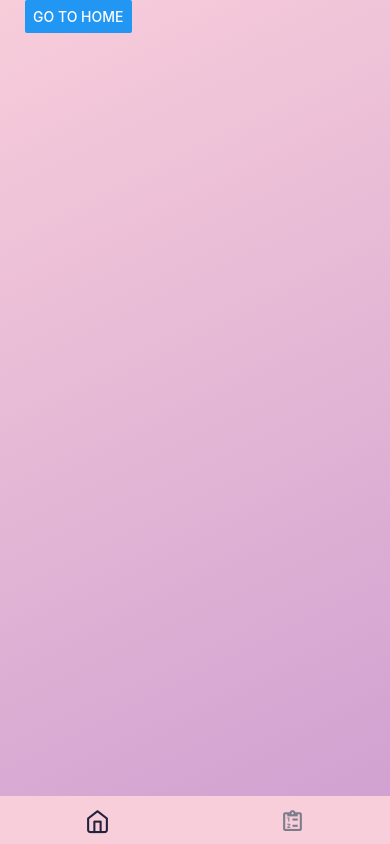
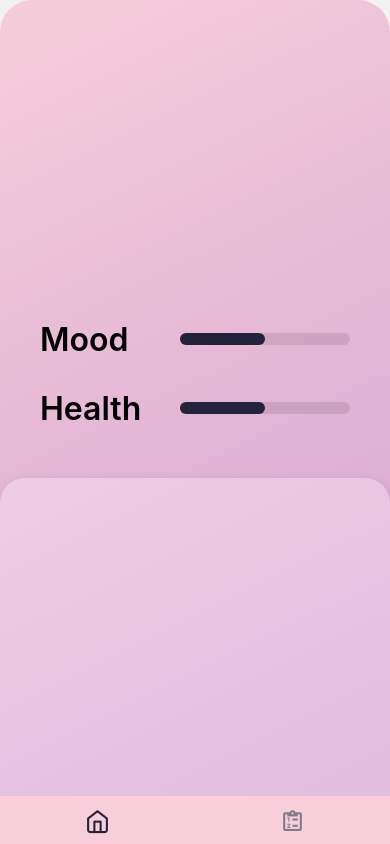
Before and after one commit to Adpro813/my-app, a React Native app: screen /Tasks in a window 390 px wide. Both pictures are taken after a click on the button "GO TO HOME". Built offline with nearby package versions, Linux system fonts and the light colour scheme.

Commit message:
Finish task frontend though not fully functional

```diff
--- /dev/null
+++ b/components/AddTaskButton.js
@@ -0,0 +1,37 @@
+import React from 'react';
+import { View, TouchableOpacity, Text, StyleSheet } from 'react-native';
+import { Feather } from '@expo/vector-icons';
+
+export default function AddTaskButton() {
+  return (
+    <View style={styles.addButtonContainer}>
+      <TouchableOpacity style={styles.addButton}>
+        <Feather name="plus" size={24} color="#000000" />
+        <Text style={styles.addButtonText}>Add new task</Text>
+      </TouchableOpacity>
+    </View>
+  );
+}
+
+const styles = StyleSheet.create({
+  addButtonContainer: {
+    alignItems: 'center',
+    marginVertical: 20,
+  },
+  addButton: {
+    flexDirection: 'row',
+    alignItems: 'center',
+    padding: 10,
+    width: 350,
+    justifyContent: 'center',
+    borderRadius: 150,
+    borderWidth: 2,
+    borderStyle: 'dotted',
+    borderColor: '#FFFFFF'
+  },
+  addButtonText: {
+    color: '#000000',
+    marginLeft: 8,
+    fontSize: 16,
+  },
+});
--- /dev/null
+++ b/components/AppScreenTime.js
@@ -0,0 +1,31 @@
+import React from 'react';
+import { View, Text, StyleSheet, TouchableOpacity } from 'react-native';
+import { Feather } from '@expo/vector-icons';
+
+export default function AppScreenTime({ navigation }) {
+  return (
+    <View style={styles.statusSection}>
+
+    </View>
+  );
+}
+
+const styles = StyleSheet.create({
+  statusSection: {
+    backgroundColor: 'rgba(255, 255, 255, 0.3)',
+    width: '100%',
+    height: '40%',
+    padding: 20,
+    borderTopLeftRadius: 25,
+    borderTopRightRadius: 25,
+    shadowColor: '#000',
+    shadowOffset: {
+      width: 0,
+      height: 2,
+    },
+    shadowOpacity: 0.1,
+    shadowRadius: 8,
+    elevation: 3,
+    alignItems: 'center',
+  },
+});
--- /dev/null
+++ b/components/ProgressBox.js
@@ -0,0 +1,52 @@
+import React from 'react';
+import { View, Text, StyleSheet } from 'react-native';
+
+export default function ProgressBox() {
+  return (
+
+    <View style={styles.progressContainer}>
+      <View style={styles.headerRow}>
+        <Text style={styles.progressHeaderText}>Progress Today</Text>
+        <Text style={styles.progressHeaderText}>50%</Text>
+      </View>
+
+      {/* Progress bar, above chunk is the progress today and percentage */}
+      <View style={styles.progressBarContainer}>
+        <View style={[styles.progressBar, { width: '50%' }]} />
+      </View>
+    </View>
+  );
+}
+
+const styles = StyleSheet.create({
+  progressContainer: {
+    backgroundColor: 'rgba(255, 255, 255, 0.3)',
+    borderRadius: 25,
+    padding: 20,
+    marginBottom: 35,
+    marginHorizontal: 20,
+    width: '90%',
+  },
+  headerRow: {
+    flexDirection: 'row',
+    justifyContent: 'space-between',
+    alignItems: 'center',
+    marginBottom: 15,
+  },
+  progressHeaderText: {
+    fontSize: 20,
+    fontWeight: 'bold',
+    color: '#22223B',
+  },
+  progressBarContainer: {
+    width: '100%',
+    height: 12,
+    backgroundColor: 'rgba(255, 255, 255, 0.3)',
+    borderRadius: 6,
+  },
+  progressBar: {
+    height: '100%',
+    backgroundColor: '#22223B',
+    borderRadius: 6,
+  },
+});
--- /dev/null
+++ b/components/StatusBar.js
@@ -0,0 +1,39 @@
+import React from 'react';
+import { View, Text, StyleSheet } from 'react-native';
+
+export default function StatusBar({ label, progress }) {
+  return (
+    <View style={styles.statusRow}>
+      <Text style={styles.statusText}>{label}</Text>
+      <View style={styles.progressBarContainer}>
+        <View style={[styles.progressBar, { width: `${progress}%` }]} />
+      </View>
+    </View>
+  );
+}
+
+const styles = StyleSheet.create({
+  statusRow: {
+    flexDirection: 'row',
+    alignItems: 'center',
+    marginBottom: 30,
+  },
+  statusText: {
+    fontSize: 32,
+    fontWeight: "600",
+    color: "#000000",
+    width: 120,
+  },
+  progressBarContainer: {
+    flex: 1,
+    height: 12,
+    backgroundColor: 'rgba(0, 0, 0, 0.1)',
+    borderRadius: 6,
+    marginLeft: 20,
+  },
+  progressBar: {
+    height: '100%',
+    backgroundColor: '#22223B',
+    borderRadius: 6,
+  },
+});
--- /dev/null
+++ b/components/TaskItem.js
@@ -0,0 +1,118 @@
+import React from 'react';
+import { View, Text, TouchableOpacity, StyleSheet } from 'react-native';
+import { Feather } from '@expo/vector-icons';
+
+export default function TaskItem({ title, time, isCompleted, hasVideo, onDelete }) {
+  return (
+    <View style={styles.taskContainer}>
+      <View style={styles.rowCenter}>
+
+        {/* Checkbox */}
+        <View style={styles.checkbox} />
+
+        {/* Task info */}
+        <View style={styles.taskInfo}>
+          <Text style={styles.taskTitle}>{title}</Text>
+          <View style={styles.rowCenter}>
+            <Feather name="clock" size={14} />
+            <Text style={styles.taskTime}>{time}</Text>
+          </View>
+        </View>
+
+        {/* Delete button */}
+        <TouchableOpacity onPress={onDelete}> {/* onPress is a prop that is passed down from the TaskScreen component */}
+          <Feather name="trash-2" size={16} color="#FF3B30" />
+        </TouchableOpacity>
+      </View>
+
+      {/* Line */}
+      <View style={styles.line}></View>
+
+      {/* Video button box */}
+      <View style={styles.videoContainer}>
+        {hasVideo && (
+          <TouchableOpacity>
+            <View style={styles.rowCenter}>
+              <Feather name="upload" size={14} color="#FFFFFF" />
+              <Text style={styles.videoText}>
+                {isCompleted ? 'Video uploaded ✓' : 'Upload Video'}
+              </Text>
+            </View>
+          </TouchableOpacity>
+        )}
+      </View>
+    </View>
+  );
+}
+
+const styles = StyleSheet.create({
+  taskContainer: {
+    backgroundColor: 'rgba(255, 255, 255, 0.3)',
+    borderRadius: 15,
+    paddingTop: 20,
+    paddingBottom: 15,
+    paddingHorizontal: 15,
+    marginBottom: 15,
+    marginHorizontal: 20,
+  },
+  rowCenter: {
+    flexDirection: 'row',
+    alignItems: 'center',
+  },
+  checkbox: {
+    width: 24,
+    height: 24,
+    borderRadius: 12,
+    borderWidth: 2,
+    borderColor: '#22223B',
+    marginRight: 15,
+  },
+  taskInfo: {
+    flex: 1,
+  },
+  taskTitle: {
+    fontSize: 16,
+    fontWeight: '600',
+    color: '#22223B',
+    marginBottom: 4,
+  },
+  taskTime: {
+    marginLeft: 5,
+    fontSize: 14,
+    color: '#666666',
+  },
+  line: {
+    height: 0.5,
+    backgroundColor: 'rgba(34, 34, 59, 0.2)',
+    marginTop: 10,
+    marginBottom: 5,
+    marginHorizontal: 5,
+  },
+  videoContainer: {
+    backgroundColor: '#000000',
+    borderRadius: 8,
+    padding: 8,
+    alignSelf: 'flex-start',
+    marginLeft: 39,
+    marginTop: 10,
+  },
+  videoText: {
+    color: '#FFFFFF',
+    fontSize: 14,
+    fontWeight: 'bold',
+    paddingLeft: 5,
+  },
+  videoButton: {
+    marginTop: 0,
+    paddingLeft: 0,
+  },
+  videoTextContainer: {
+    flexDirection: 'row',
+    alignItems: 'center',
+    gap: 6,
+  },
+  timeRow: {
+    flexDirection: 'row',
+    alignItems: 'center',
+  },
+});
--- a/package.json
+++ b/package.json
@@ -20,7 +20,8 @@
     "react": "19.0.0",
     "react-native": "0.79.3",
     "react-native-safe-area-context": "5.4.0",
-    "react-native-screens": "^4.11.1"
+    "react-native-screens": "^4.11.1",
+    "react-native-vector-icons": "^10.2.0"
   },
   "devDependencies": {
     "@babel/core": "^7.20.0"
--- a/screens/HomeScreen.js
+++ b/screens/HomeScreen.js
@@ -1,26 +1,25 @@
 import React from "react";
-import { View, Text, StyleSheet, Button} from "react-native";
+import { View, StyleSheet } from "react-native";
 import { LinearGradient } from "expo-linear-gradient";
-import { useSafeAreaInsets } from "react-native-safe-area-context";
+import AppScreenTime from "../components/AppScreenTime";
+import StatusBar from "../components/StatusBar";
 
-export default function HomeScreen({navigation}) {
-  const insets = useSafeAreaInsets();
-
+export default function HomeScreen({ navigation }) {
   return (
     <LinearGradient
       colors={["#f8cdda", "#d1a1d1"]}
-      style={[styles.container, { paddingTop: insets.top }]}
+      style={styles.container}
       start={{ x: 0.1, y: 0.1 }}
       end={{ x: 1, y: 1 }}
     >
-      <View style={styles.headerContainer}>
-        <Button
-          title="Go to home"
-          onPress={() => {
-            navigation.navigate("Signup");
-          }}
-        />
+      {/* 1. Status bar for mood and health */}
+      <View style={styles.textContainer}>
+        <StatusBar label="Mood" progress={50} />
+        <StatusBar label="Health" progress={50} />
       </View>
+
+      {/* 2. App screen time section area */}
+      <AppScreenTime navigation={navigation} />
     </LinearGradient>
   );
 }
@@ -28,16 +27,14 @@ export default function HomeScreen({navigation}) {
 const styles = StyleSheet.create({
   container: {
     flex: 1,
+    alignItems: "center",
+    justifyContent: "flex-end",
+    borderTopLeftRadius: 32,
+    borderTopRightRadius: 32,
   },
-  headerContainer: {
+  textContainer: {
     width: "100%",
-    paddingHorizontal: 25,
-    alignItems: "flex-start",
-  },
-  headerTitle: {
-    fontSize: 32,
-    fontWeight: "bold",
-    color: "#22223B",
-    marginBottom: 10,
+    paddingHorizontal: 40,
+    paddingBottom: 20,
   },
 });
--- a/screens/TaskScreen.js
+++ b/screens/TaskScreen.js
@@ -1,8 +1,31 @@
-import React from 'react';
-import { View, Text, TouchableOpacity, ScrollView, StyleSheet } from 'react-native';
+import React, { useState } from 'react';
+import { View, Text, ScrollView, StyleSheet } from 'react-native';
 import { LinearGradient } from 'expo-linear-gradient';
+import ProgressBox from '../components/ProgressBox';
+import TaskItem from '../components/TaskItem';
+import AddTaskButton from '../components/AddTaskButton';
 
 export default function TaskScreen() {
+  // Added tasks state management
+  // This array holds all our tasks and can be updated using setTasks
+  // Each task has an id, title, time, and other properties
+  const [tasks, setTasks] = useState([
+    {
+      id: '1',
+      title: "Math homework",
+      time: "3:15 - 5:15",
+      hasVideo: true,
+      isCompleted: false,
+    }
+  ]);
+
+  // Added delete functionality
+  // This function filters out the task with the matching taskId
+  // currentTasks => ... syntax ensures we're using the latest state
+  const handleDeleteTask = (taskId) => {
+    setTasks(currentTasks => currentTasks.filter(task => task.id !== taskId));
+  };
+
   return (
     <LinearGradient
       colors={['#f8cdda', '#d1a1d1']}
@@ -10,54 +33,31 @@ export default function TaskScreen() {
       start={{ x: 0.1, y: 0.1 }}
       end={{ x: 1, y: 1 }}
     >
-      {/* Header Section */}
+      {/* Header date and time */}
       <View style={styles.headerContainer}>
         <Text style={styles.headerTitle}>Today's Tasks</Text>
         <Text style={styles.headerDate}>Monday, June 9</Text>
       </View>
 
-      {/* Progress Section */}
-      <View style={styles.progressContainer}>
-        <Text style={styles.progressTitle}>Progress Today</Text>
-        <View style={styles.progressBox}>
-          <Text style={styles.progressText}>50%</Text>
-        </View>
-      </View>
+      {/* Progress box */}
+      <ProgressBox />
 
-      <ScrollView>
-        {/* Incomplete Task */}
-        <View>
-          <View>
-            <View>{/* Checkbox */}</View>
-            <View>
-              <Text>Math homework</Text>
-              <Text>3:15 - 5:15</Text>
-            </View>
-            <TouchableOpacity>{/* Delete button */}</TouchableOpacity>
-          </View>
-          <TouchableOpacity>
-            <Text>Upload Video</Text>
-          </TouchableOpacity>
-        </View>
-
-        {/* Completed Task */}
-        <View>
-          <View>
-            <View>{/* Checkbox */}</View>
-            <View>
-              <Text>Physics study session</Text>
-              <Text>5:30 - 7:15</Text>
-            </View>
-            <TouchableOpacity>{/* Delete button */}</TouchableOpacity>
-          </View>
-          <Text>Video uploaded ✓</Text>
-        </View>
+      {/* Task list - Updated to map over tasks array */}
+      <ScrollView style={styles.scrollView}>
+        {tasks.map(task => (
+          <TaskItem
+            key={task.id}
+            title={task.title}
+            time={task.time}
+            hasVideo={task.hasVideo}
+            isCompleted={task.isCompleted}
+            onDelete={() => handleDeleteTask(task.id)}  // Added delete handler
+          />
+        ))}
       </ScrollView>
 
       {/* Add New Task Button */}
-      <TouchableOpacity>
-        <Text>Add new task</Text>
-      </TouchableOpacity>
+      <AddTaskButton />
     </LinearGradient>
   );
 }
@@ -66,48 +66,27 @@ const styles = StyleSheet.create({
   container: {
     flex: 1,
     alignItems: 'center',
-    justifyContent: 'flex-end',
     borderTopLeftRadius: 32,
     borderTopRightRadius: 32,
+    paddingTop: 20,
   },
   headerContainer: {
-    flex: 1,
     width: '100%',
     paddingHorizontal: 25,
-    alignItems: 'flex-start',
+    marginBottom: 20,
+    marginTop: 25,
   },
   headerTitle: {
     fontSize: 32,
     fontWeight: 'bold',
     color: '#22223B',
-    marginBottom: 10,
   },
   headerDate: {
     fontSize: 16,
     color: '#22223B',
   },
-  progressContainer: {
-    flex: 1,
-    backgroundColor: '#FFFFFF',
-    borderRadius: 10,
-    padding: 10,
-    marginBottom: 20,
-    marginHorizontal: 20,
+  scrollView: {
     width: '100%',
-    paddingHorizontal: 25,
-    alignItems: 'flex-start',
-  },
-  progressTitle: {
-    fontSize: 100,
-    fontWeight: 'bold',
-    color: '#22223B',
-  },
-  progressBox: {
-    marginTop: 10,
-  },
-  progressText: {
-    fontSize: 24,
-    fontWeight: 'bold',
-    color: '#22223B',
+    flexGrow: 0,
   },
 });
```
Also changed, not shown: 1 other file (tests, documents, lock files or other folders).
